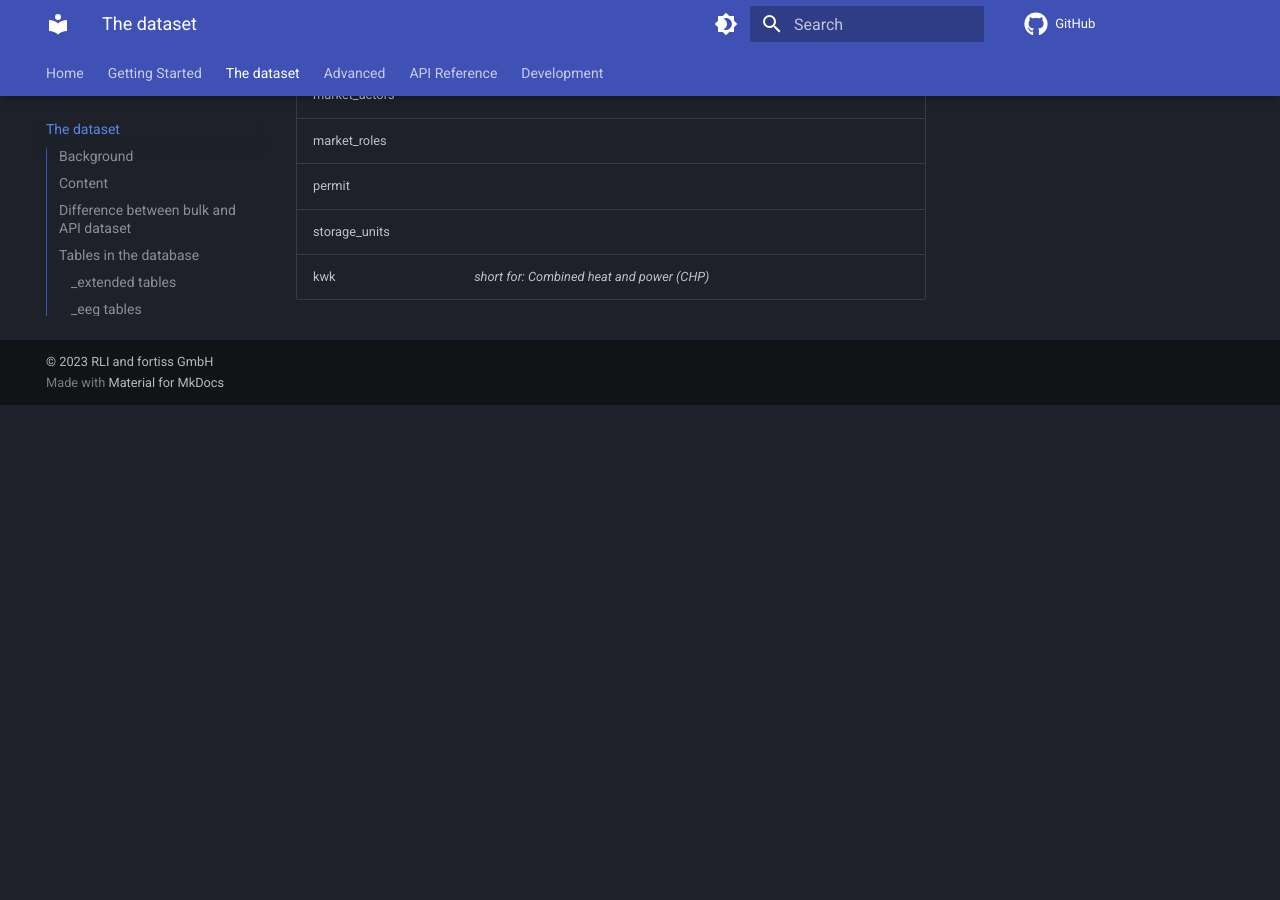
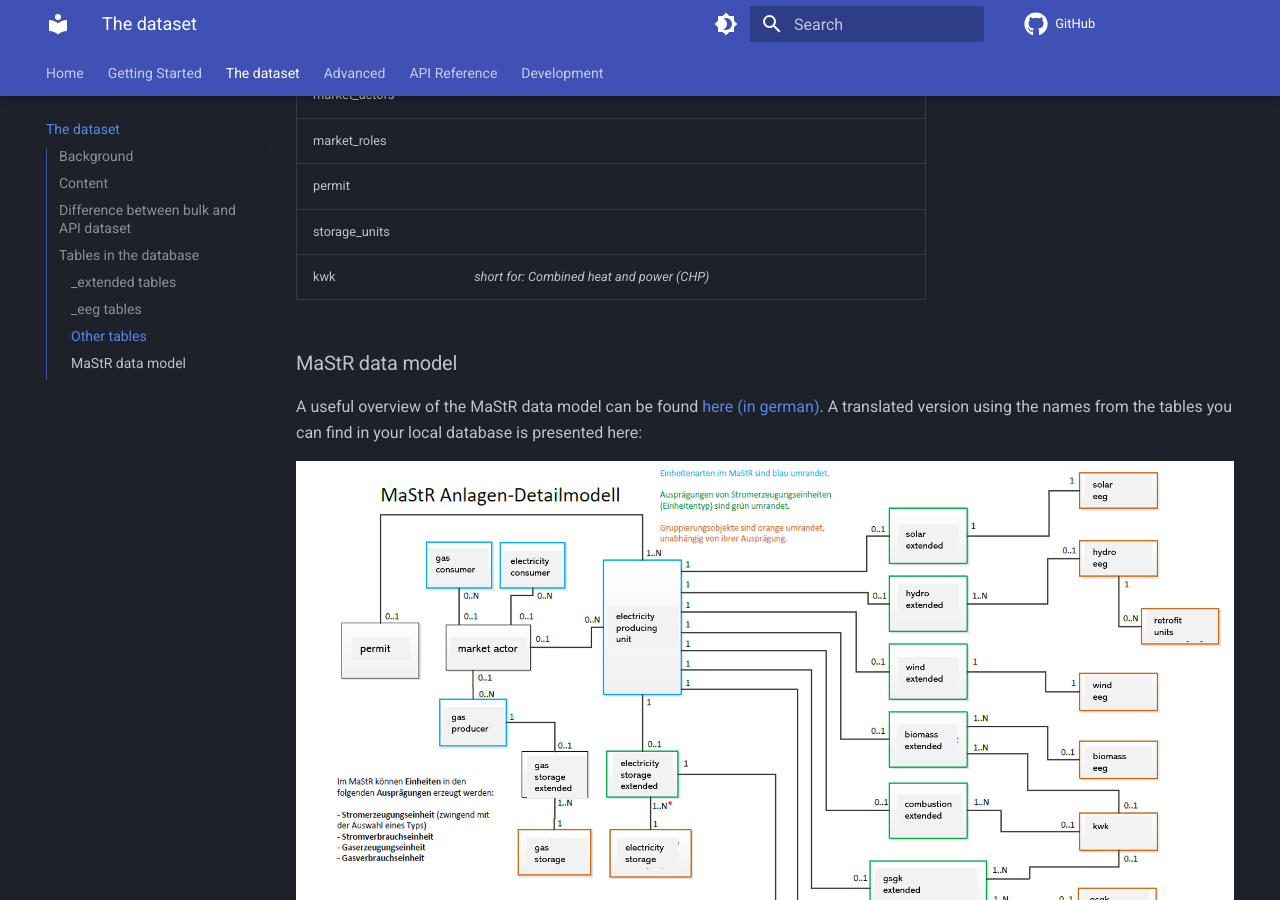
Before and after one commit to OpenEnergyPlatform/open-MaStR, an MkDocs documentation site: the page built from docs/dataset.md, in a window 1280 px wide and 900 px high, scrolled down 2806 px. Built offline with MkDocs 1.6.1 and Material for MkDocs 9.7.7, drawn with Linux system fonts in a browser that asks for light colours; emoji names are drawn with the system emoji font; comment, search, counter and statistics services are not loaded; before the commit the page ends 3211 px from its top, so only the background shows below that.

Commit message:
Add data model picture in english #434

```diff
--- a/docs/dataset.md
+++ b/docs/dataset.md
@@ -70,3 +70,9 @@
 | permit  |  |
 | storage_units  |  |
 | kwk  | *short for: Combined heat and power (CHP)* |
+
+### MaStR data model
+A useful overview of the MaStR data model can be found [here (in german)](https://www.marktstammdatenregister.de/MaStRHilfe/files/webdienst/Objektmodell%20-%20Fachliche%20Ansicht%20V1.2.0.pdf). A translated version using the names from the tables you can find in your local database is presented here:
+
+
+![Data model of the MaStR](../images/DetailAnlagen_english.PNG)
```
Also changed, not shown: docs/images/DetailAnlagen_english.PNG (added).
